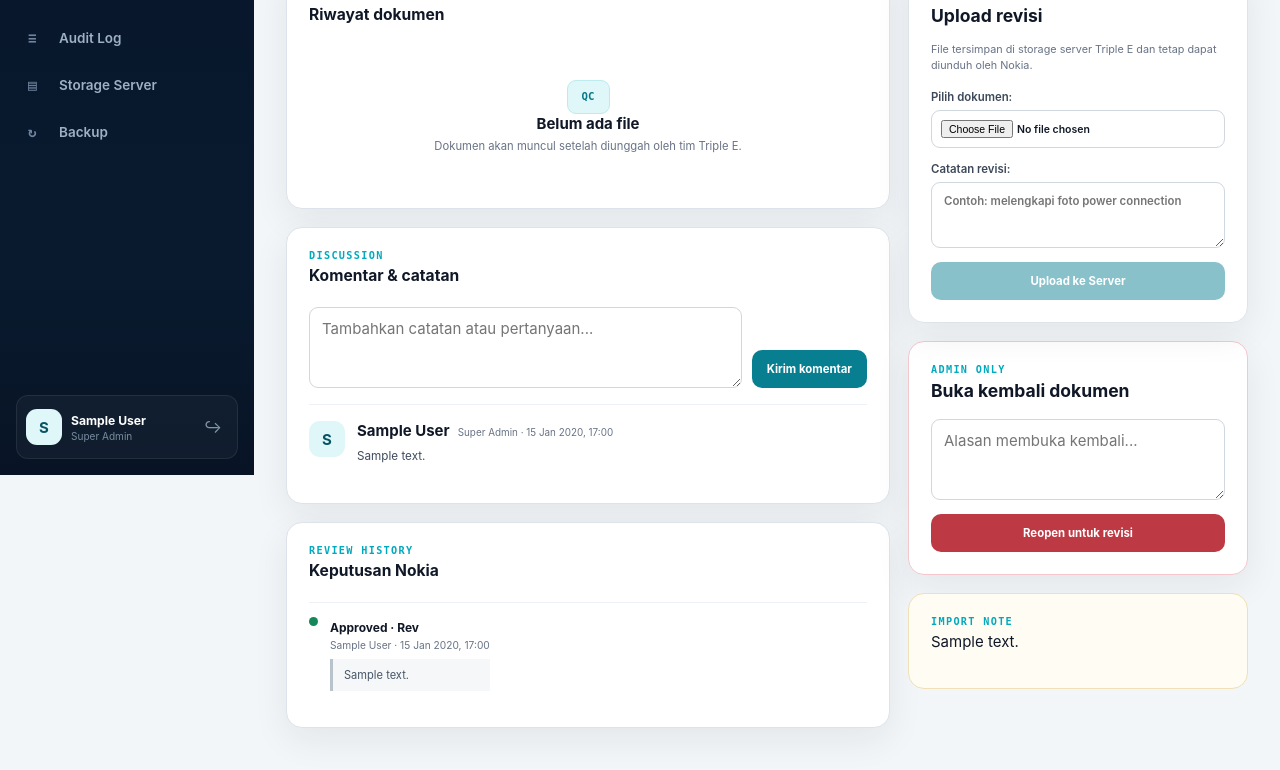
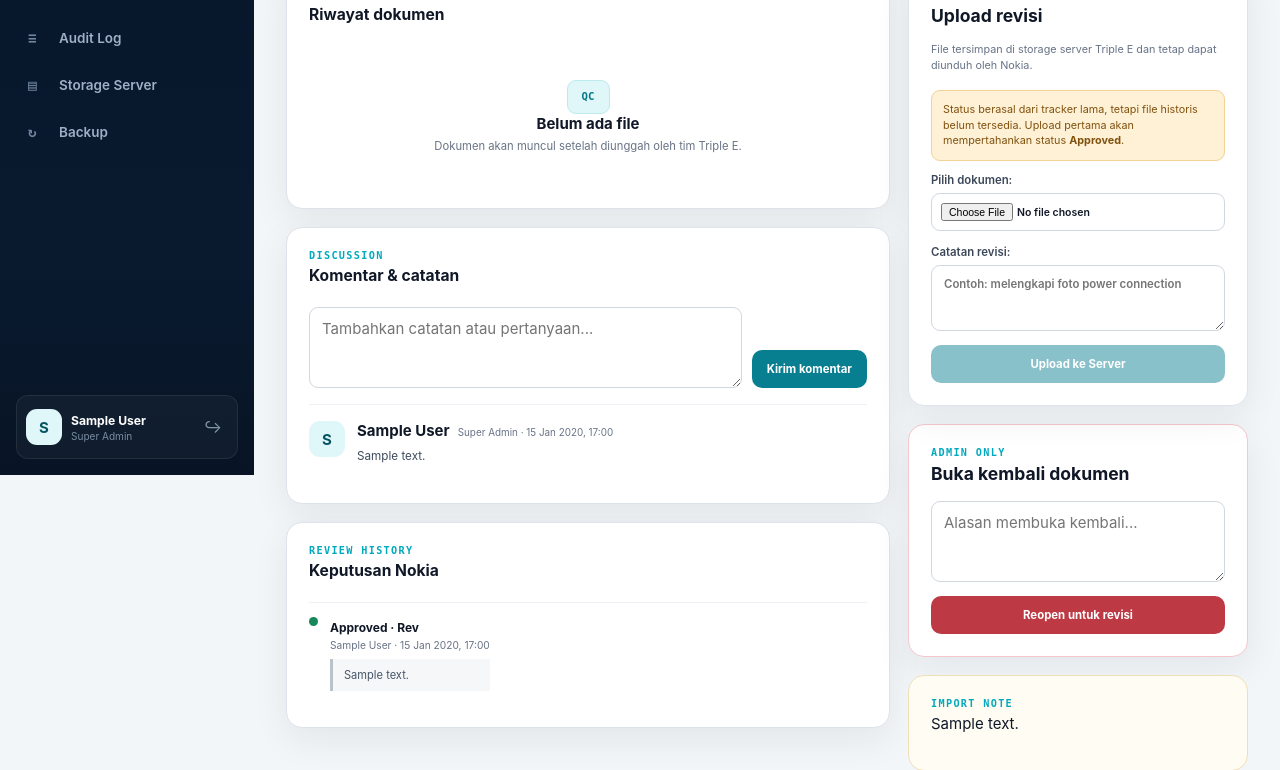
Before and after one commit to Edwinmohamad/triplee-dwdm-dms, a Django app: page /documents/1/ in a window 1280 px wide. Shown: the part 325-1095 px from the top of the page. Run offline with Django 5.2, Linux system fonts and the light colour scheme; a user stored in the database is signed in; tables that the repository leaves empty hold one stand-in row (values such as "Sample post"); data that the repository does not hold is empty; parts of the project's set-up code (start-up, migrations or seed data) failed here and were passed over.

Commit message:
Fix historical document first upload

```diff
--- a/dms/views.py
+++ b/dms/views.py
@@ -60,6 +60,10 @@ UPLOADABLE_STATUSES = {
     Document.Status.UPLOADED,
     Document.Status.REVISION_REQUIRED,
     Document.Status.REJECTED,
+}
+HISTORICAL_STATUSES_WITHOUT_FILE = {
+    Document.Status.UNDER_REVIEW,
+    Document.Status.APPROVED,
 }
 
 
@@ -288,8 +292,10 @@ def document_detail(request, pk):
         pk=pk,
     )
     latest_version = document.latest_version
-    legacy_approved_without_file = document.status == Document.Status.APPROVED and not latest_version
-    upload_allowed_by_state = document.status in UPLOADABLE_STATUSES or legacy_approved_without_file
+    historical_status_without_file = (
+        document.status in HISTORICAL_STATUSES_WITHOUT_FILE and not latest_version
+    )
+    upload_allowed_by_state = document.status in UPLOADABLE_STATUSES or historical_status_without_file
     return render(
         request,
         "document_detail.html",
@@ -315,6 +321,7 @@ def document_detail(request, pk):
                 }
             ),
             "can_reopen": request.user.role in ADMIN_ROLES and document.status == Document.Status.APPROVED,
+            "historical_status_without_file": historical_status_without_file,
         },
     )
 
@@ -327,11 +334,15 @@ def document_upload(request, pk):
     if document.batch.status == InstallationBatch.Status.PENDING_INSTALLATION:
         messages.error(request, "Dokumen belum dapat diunggah karena instalasi masih pending.")
         return redirect("document_detail", pk=pk)
-    legacy_approved_without_file = document.status == Document.Status.APPROVED and not document.latest_version
-    if document.status not in UPLOADABLE_STATUSES and not legacy_approved_without_file:
+    historical_status = (
+        document.status
+        if document.status in HISTORICAL_STATUSES_WITHOUT_FILE and not document.latest_version
+        else None
+    )
+    if document.status not in UPLOADABLE_STATUSES and not historical_status:
         messages.error(request, "Dokumen tidak dapat diunggah pada status saat ini.")
         return redirect("document_detail", pk=pk)
-    if document.status == Document.Status.APPROVED and not legacy_approved_without_file:
+    if document.status == Document.Status.APPROVED and not historical_status:
         messages.error(request, "Dokumen Approved terkunci. Admin harus membuka kembali terlebih dahulu.")
         return redirect("document_detail", pk=pk)
     if not form.is_valid():
@@ -364,15 +375,21 @@ def document_upload(request, pk):
                 uploaded_by=request.user,
                 **storage_result,
             )
-            if legacy_approved_without_file:
+            if historical_status:
                 version.is_locked = True
                 version.save(update_fields=["is_locked"])
-                document.status = Document.Status.APPROVED
-                document.approved_at = document.approved_at or timezone.now()
+                document.status = historical_status
+                if historical_status == Document.Status.APPROVED:
+                    document.approved_at = document.approved_at or timezone.now()
+                else:
+                    document.submitted_at = document.submitted_at or timezone.now()
+                    document.approved_at = None
             else:
                 document.status = Document.Status.UPLOADED
                 document.approved_at = None
-            document.save(update_fields=["status", "approved_at", "updated_at"])
+            document.save(
+                update_fields=["status", "submitted_at", "approved_at", "updated_at"]
+            )
     except Exception as exc:
         delete_document_file(storage_result["storage_key"])
         messages.error(request, f"Data versi dokumen gagal disimpan: {exc}")
--- a/templates/document_detail.html
+++ b/templates/document_detail.html
@@ -49,6 +49,7 @@
         <section class="panel sticky-panel">
             <p class="eyebrow">TRIPLE E ACTION</p><h3>Upload revisi</h3>
             <p class="muted upload-hint">File tersimpan di storage server Triple E dan tetap dapat diunduh oleh Nokia.</p>
+            {% if historical_status_without_file %}<div class="inline-warning">Status berasal dari tracker lama, tetapi file historis belum tersedia. Upload pertama akan mempertahankan status <strong>{{ document.get_status_display }}</strong>.</div>{% endif %}
             <form method="post" enctype="multipart/form-data" action="{% url 'document_upload' document.pk %}" class="stack-form">{% csrf_token %}{{ upload_form.as_p }}<button class="button primary full" type="submit" {% if not can_upload_file %}disabled{% endif %}>Upload ke Server</button></form>
             {% if can_submit %}<form method="post" action="{% url 'document_submit' document.pk %}" class="top-gap">{% csrf_token %}<button class="button success full" type="submit">Submit ke Nokia</button></form>{% endif %}
         </section>
```
Also changed, not shown: DEPLOYMENT.md (+5 -5 lines), dms/tests.py (+33 -0 lines), CHANGELOG.md, 1 other file.
